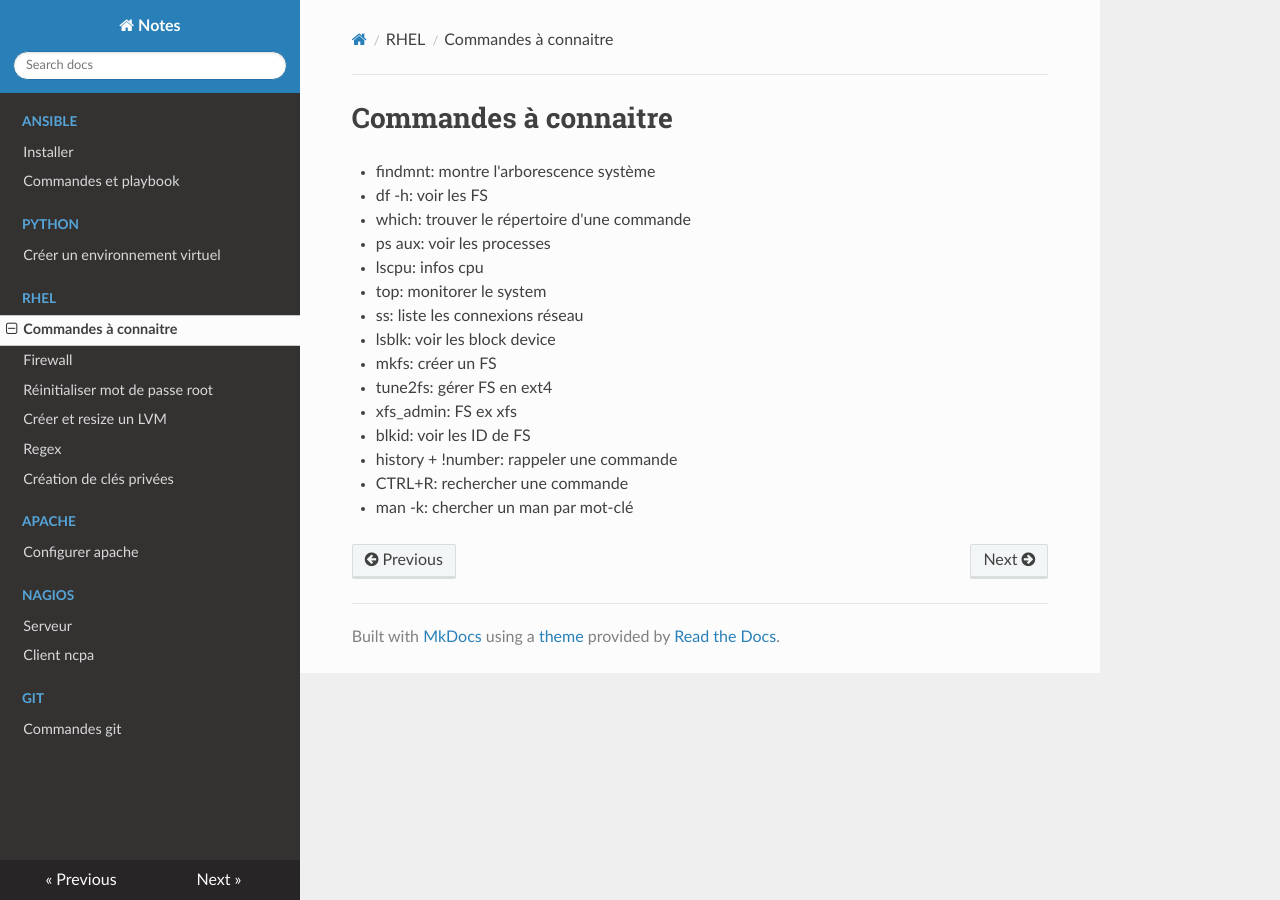
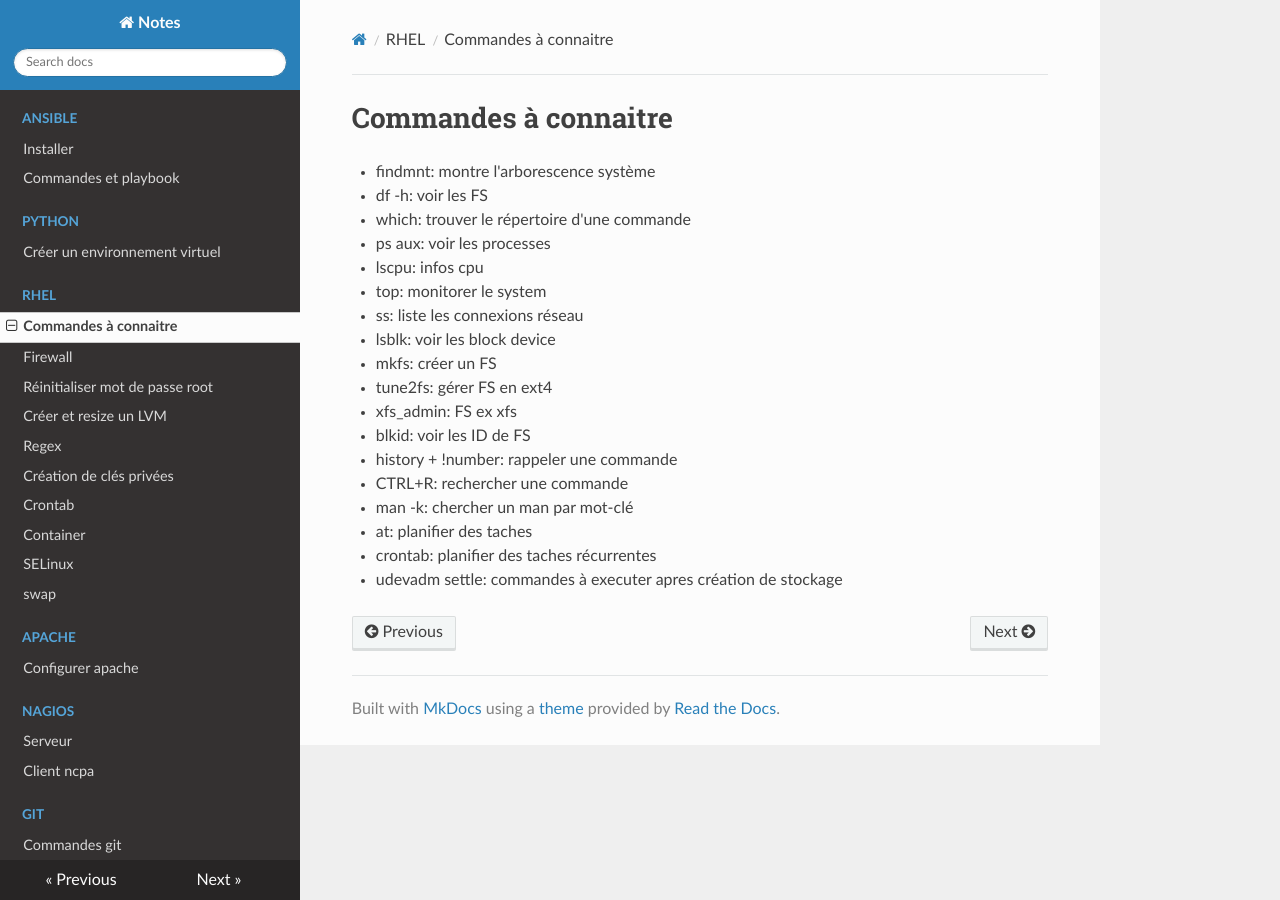
Before and after one commit to sboistel/notes, an MkDocs documentation site: the page built from docs/commandes_rhel.md, in a window 1280 px wide. Built offline with MkDocs 1.6.1, drawn with Linux system fonts in a browser that asks for light colours; nearby versions of some CDN libraries.

Commit message:
commandes, container, crontab, selinux, swap

```diff
--- a/docs/commandes_rhel.md
+++ b/docs/commandes_rhel.md
@@ -14,3 +14,6 @@
 - history + !number: rappeler une commande
 - CTRL+R: rechercher une commande
 - man -k: chercher un man par mot-clé
+- at: planifier des taches
+- crontab: planifier des taches récurrentes
+- udevadm settle: commandes à executer apres création de stockage
--- a/mkdocs.yml
+++ b/mkdocs.yml
@@ -14,6 +14,10 @@ nav:
     - Créer et resize un LVM: create_lvm.md
     - Regex: shell-expansion.md
     - Création de clés privées: ssh_keys.md
+    - Crontab: crontab.md
+    - Container: container.md
+    - SELinux: selinux.md
+    - swap: swap.md
 
   - Apache:
     - Configurer apache: apache.md
```
Also changed, not shown: docs/container.md (added, +39 -0 lines), docs/crontab.md (added, +13 -0 lines), docs/selinux.md (added, +13 -0 lines), docs/swap.md (added, +17 -0 lines).
